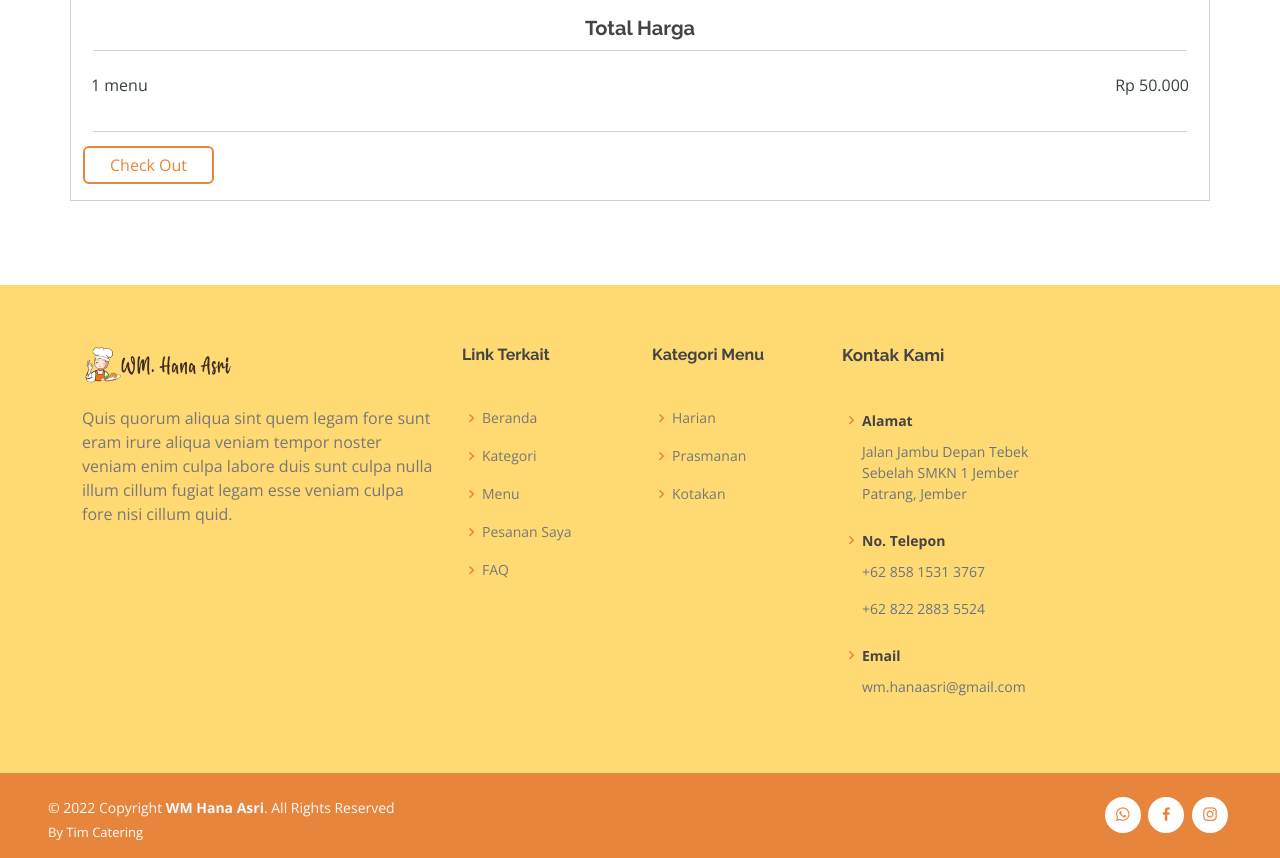
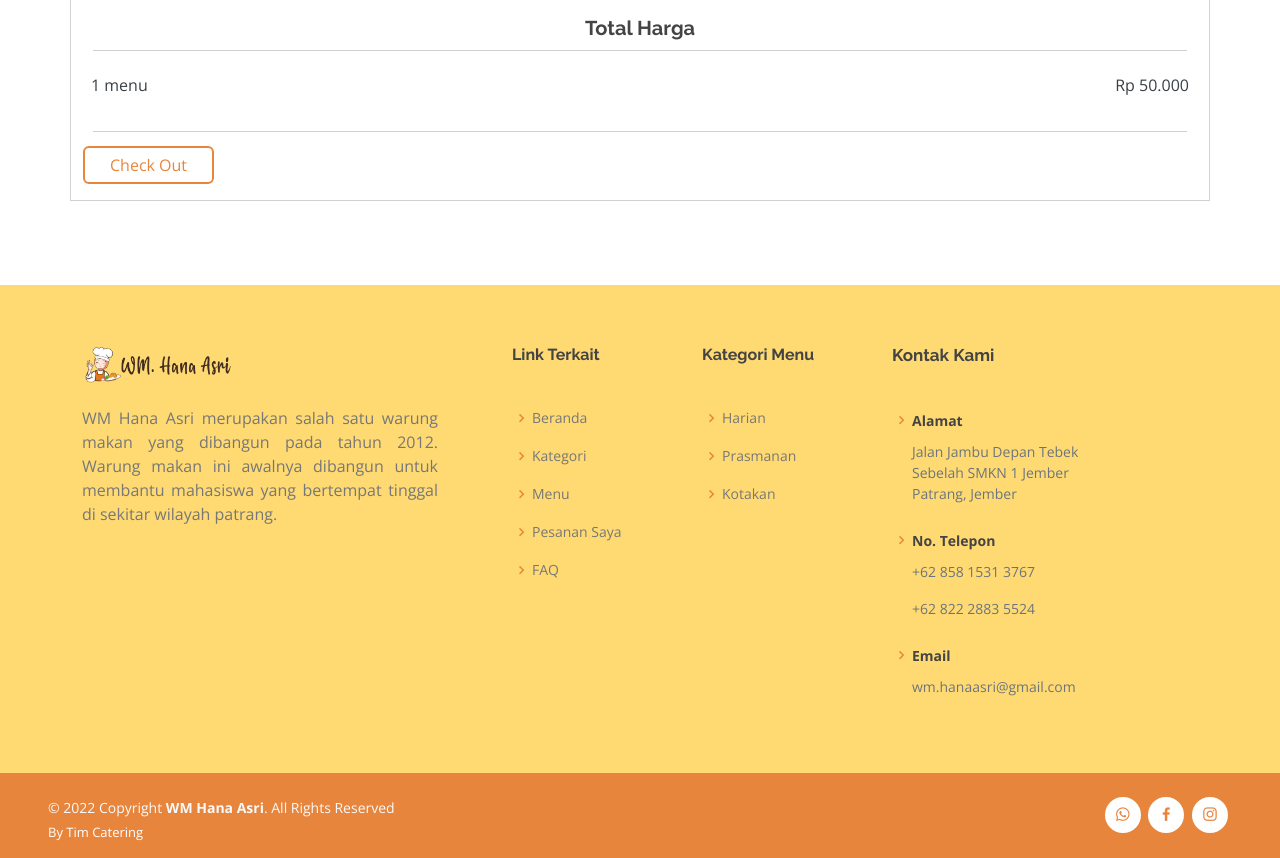
Before and after one commit to Shinfasa/Catering, a PHP site: page /cart.php in a window 1280 px wide. Shown: the part 557-1415 px from the top of the page. Run offline with PHP 8.4, Linux system fonts and the light colour scheme; data comes from the database, SQL or seed files in the repository.

Commit message:
Update footer.php

```diff
--- a/footer.php
+++ b/footer.php
@@ -7,10 +7,10 @@
 
       <div class="row">
 
-        <div class="col-lg-4 col-md-6 footer-newsletter">
+        <div class="col-lg-4 col-md-6 footer-newsletter" style="margin-right: 50px;">
           <a href="index.html"><img src="assets/img/logo/logo.png" alt="" class="img-fluid" style="width: 150px;"></a>
           <br><br>
-          <p>Quis quorum aliqua sint quem legam fore sunt eram irure aliqua veniam tempor noster veniam enim culpa labore duis sunt culpa nulla illum cillum fugiat legam esse veniam culpa fore nisi cillum quid.</p>
+          <p style="text-align: justify;">WM Hana Asri merupakan salah satu warung makan yang dibangun pada tahun 2012. Warung makan ini awalnya dibangun untuk membantu mahasiswa yang bertempat tinggal di sekitar wilayah patrang.</p>
         </div>
 
         <div class="col-lg-2 col-md-4 footer-links">
```
